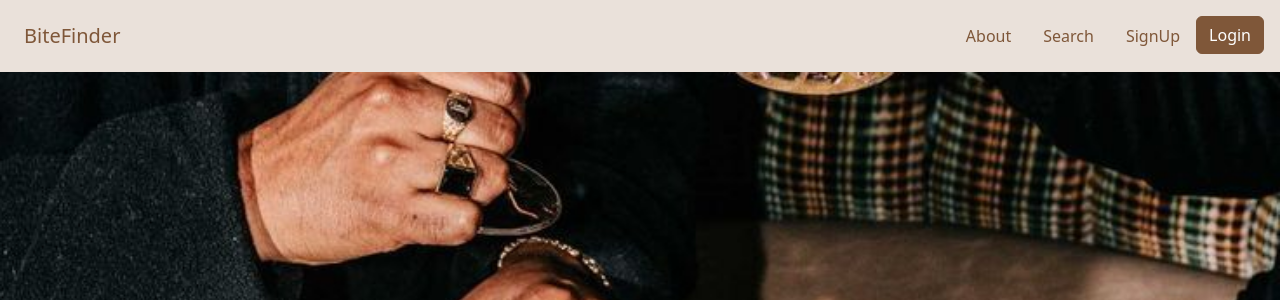
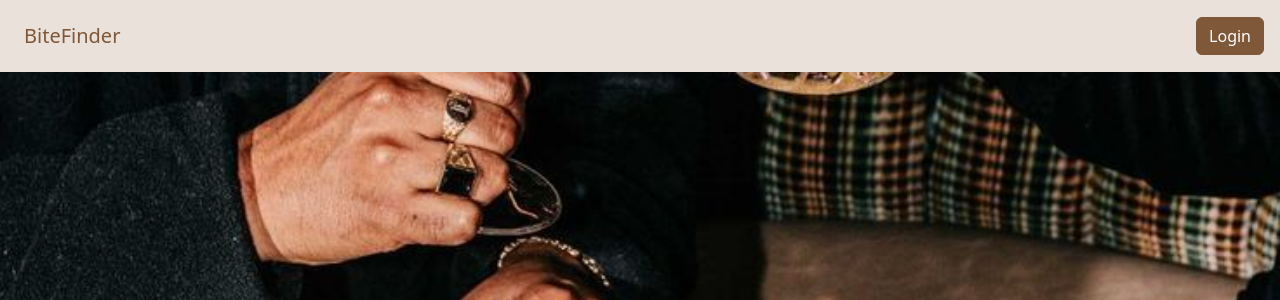
Before and after one commit to aallen764/Restaurant-Software, a Django app: page / in a window 1280 px wide. Shown: the top 300 px of the page. Run offline with Django 5.2, Linux system fonts and the light colour scheme; some libraries are stand-ins or nearby versions.

Commit message:
created a conditional navbar that changes based on whether user is logged in or not.

```diff
--- a/restaurantSoftware/templates/base.html
+++ b/restaurantSoftware/templates/base.html
@@ -6,16 +6,15 @@
     <link href="https://cdn.jsdelivr.net/npm/bootstrap@5.3.3/dist/css/bootstrap.min.css" rel="stylesheet" crossorigin="anonymous">
     <link rel="stylesheet" href="https://cdnjs.cloudflare.com/ajax/libs/font-awesome/6.1.1/css/all.min.css">
     <link href="https://fonts.googleapis.com/css2?family=Poppins:wght@300;400;500;600;700&display=swap" rel="stylesheet">
-    <script src="https://cdn.jsdelivr.net/npm/bootstrap@5.3.3/dist/js/bootstrap.bundle.min.js"crossorigin="anonymous"></script>
+    <script src="https://cdn.jsdelivr.net/npm/bootstrap@5.3.3/dist/js/bootstrap.bundle.min.js" crossorigin="anonymous"></script>
     <link rel="stylesheet" type="text/css" href="{% static 'css/style.css' %}">
     <meta name="viewport" content="width=device-width, initial-scale=1" />
   </head>
-
   <body>
     <!-- Header -->
     <section class="container-fluid">
         <div class="row">
-            <!--Actual Nav Bar-->
+            <!-- Navbar -->
             <nav class="navbar navbar-expand-lg navbar-dark custom-navbar w-100 p-3" id="line">
                 <a class="navbar-brand mx-2 brown" href="{% url 'home.index' %}">BiteFinder</a>
                 <button class="navbar-toggler" type="button" data-bs-toggle="collapse" data-bs-target="#navbarNav" aria-controls="navbarNav" aria-expanded="false" aria-label="Toggle navigation">
@@ -23,26 +22,26 @@
                 </button>
                 <div class="collapse navbar-collapse" id="navbarNav">
                     <ul class="navbar-nav ms-auto">
-                      <li class="nav-item">
-                        <a class="nav-link mx-2 brown" href="{% url 'about.index' %}">About</a>
+                        {% if user.is_authenticated %}
+                            <li class = "nav-item">
+                              <a class = "nav-link mx-2 brown" href = "{% url 'about.index' %}">About</a>
+                            </li>
+                            <li class = "nav-item">
+                              <a class = "nav-link mx-2 brown" href = "{% url 'search.index' %}">Search</a>
                             </li>
                             <li class="nav-item">
-                        <a class="nav-link mx-2 brown" href="{% url 'search.index' %}">Search</a>
+                                <a class="nav-link mx-2 brown" href="{% url 'login.index' %}">{{ user.username }}</a>
                             </li>
                             <li class = "nav-item">
-                        <a class = "nav-link mx-2 brown" href = "{%url 'signUp'%}">SignUp</a>
+                              <a class = "btn btn-primary" href = "{% url 'login.index' %}" role = "button">SignOut</a>
                             </li>
+                        {% else %}
                             <li class="nav-item">
                                 <a class="btn btn-primary" href="{% url 'login.index' %}" role="button">Login</a>
                             </li>
-
+                        {% endif %}
                     </ul>
-
-
                 </div>
-
-
-
             </nav>
         </div>
     </section>
```
Lines whose indentation alone changed are shown as unchanged.
